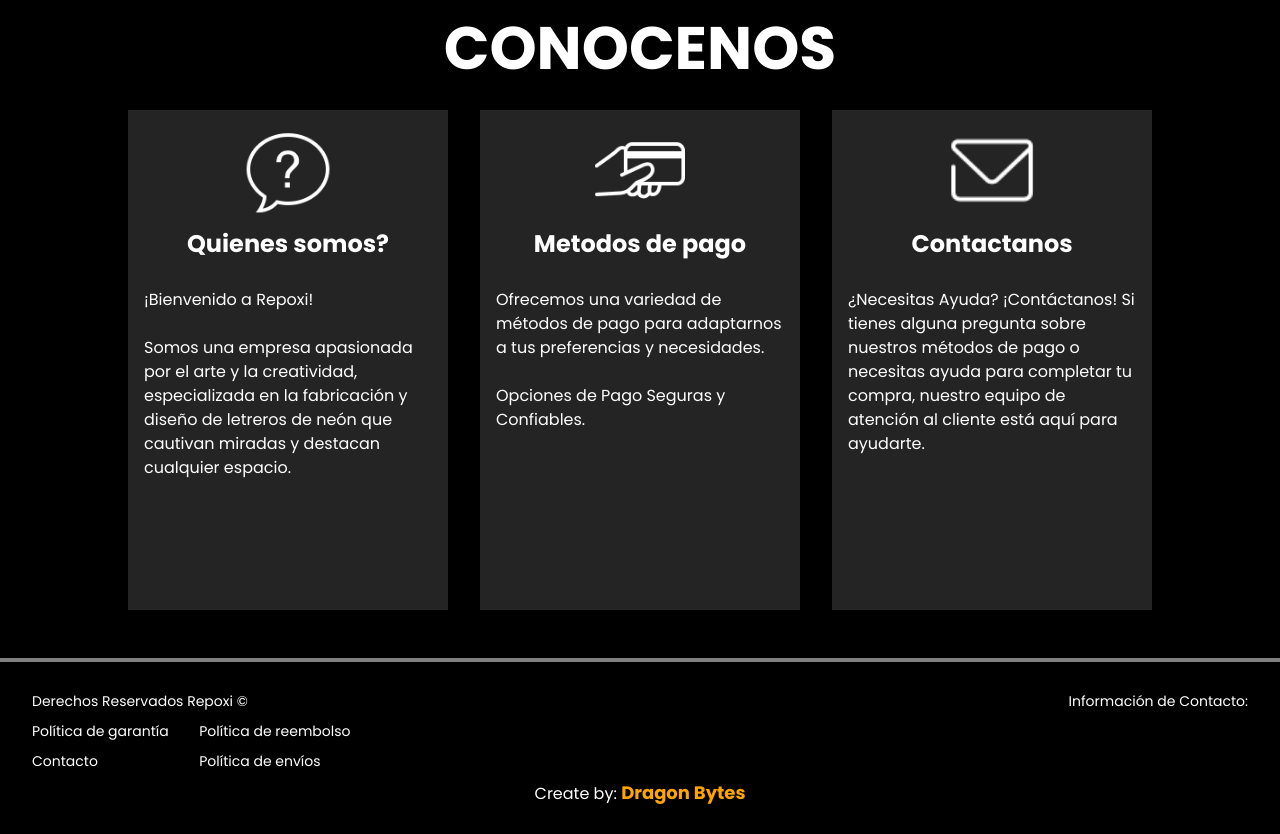
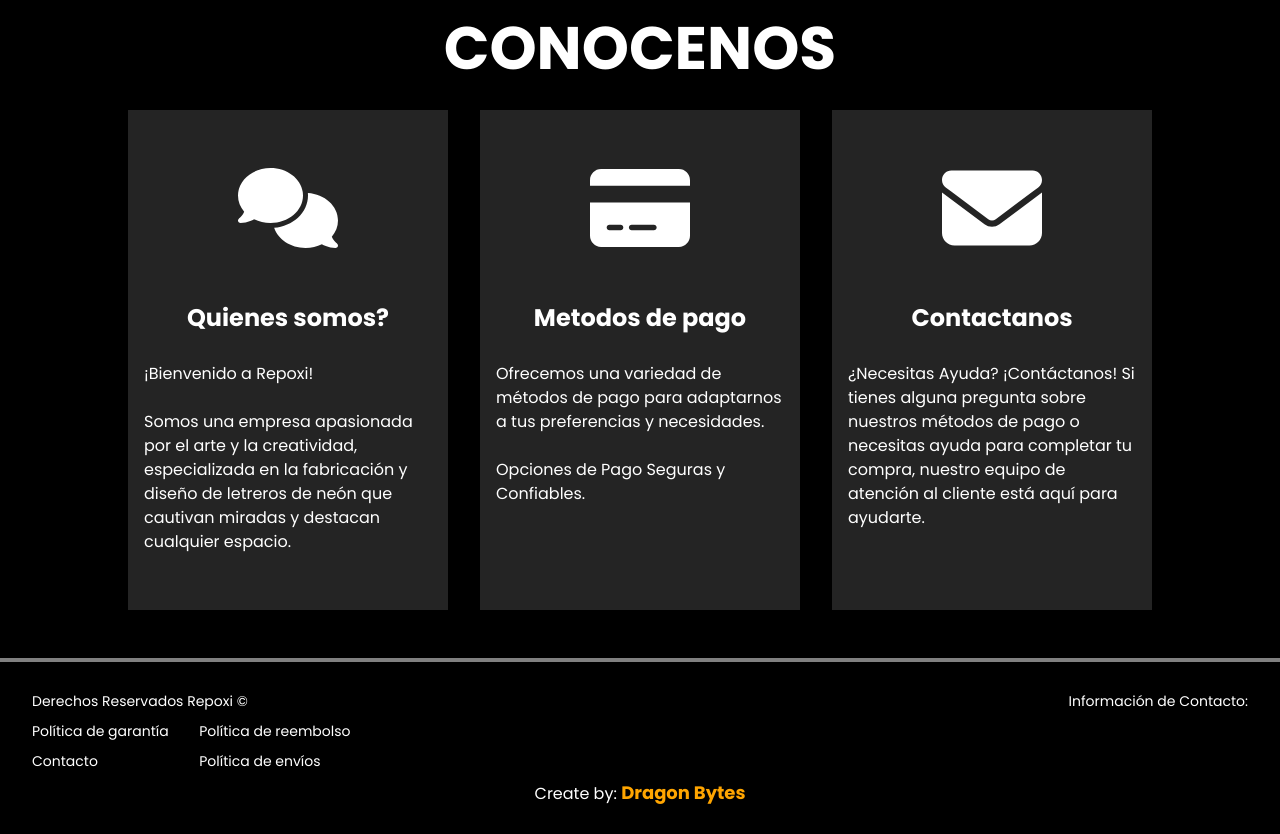
Before and after one commit to aten039/repoxi_react_vite, a React (Vite) app: page / in a window 1280 px wide. Shown: the part 1080-1914 px from the top of the page. Built offline with nearby package versions, Linux system fonts and the light colour scheme.

Commit message:
new icons

```diff
--- a/package.json
+++ b/package.json
@@ -10,6 +10,9 @@
     "preview": "vite preview"
   },
   "dependencies": {
+    "@fortawesome/fontawesome-svg-core": "^6.7.2",
+    "@fortawesome/free-solid-svg-icons": "^6.7.2",
+    "@fortawesome/react-fontawesome": "^0.2.2",
     "react": "^19.0.0",
     "react-dom": "^19.0.0",
     "react-router": "^7.1.5"
--- a/src/components/ui/OurInfo/OurInfo.module.css
+++ b/src/components/ui/OurInfo/OurInfo.module.css
@@ -23,11 +23,13 @@
     height: 500px;
 }
 
-.icon img{
-    width: 90px;
-    height: auto;
+.icon_awesome{
+    width: 100px;
+    height: 100px;
     display: block;
-    margin: 0 auto;
+    margin: 2rem auto;
+
+
 }
 
 .icon_title{
--- a/src/components/ui/OurInfo/OurInfo.tsx
+++ b/src/components/ui/OurInfo/OurInfo.tsx
@@ -1,4 +1,6 @@
+import { FontAwesomeIcon } from '@fortawesome/react-fontawesome'
 import style from "./OurInfo.module.css"
+import {faComments, faCreditCard, faEnvelope } from '@fortawesome/free-solid-svg-icons'
 
 export default function OurInfo() {
   return (
@@ -6,19 +8,19 @@ export default function OurInfo() {
       <h3 className={style.title}>Conocenos</h3>
         <div className={style.content}>
             <div className={style.icon}>
-                <img src="/img/prregunta.png" alt="icono seguridad" loading="lazy"/>
+                <FontAwesomeIcon icon={faComments} className={style.icon_awesome}/>
                 <h3 className={style.icon_title}>Quienes somos?</h3>
                 <p className={style.icon_description}>¡Bienvenido a Repoxi!</p>
                 <p className={style.icon_description}>Somos una empresa apasionada por el arte y la creatividad, especializada en la fabricación y diseño de letreros de neón que cautivan miradas y destacan cualquier espacio.</p>
             </div>
             <div className={style.icon}>
-                <img src="/img/pago.png" alt="icono precio" loading="lazy"/>
+                <FontAwesomeIcon icon={faCreditCard} className={style.icon_awesome}/>
                 <h3 className={style.icon_title}>Metodos de pago</h3>
                 <p className={style.icon_description}>Ofrecemos una variedad de métodos de pago para adaptarnos a tus preferencias y necesidades.</p>
                 <p className={style.icon_description}>Opciones de Pago Seguras y Confiables.</p>
             </div>
             <div className={style.icon}>
-                <img src="/img/contacto.png" alt="icono A tiempo" loading="lazy"/>
+                <FontAwesomeIcon icon={faEnvelope} className={style.icon_awesome}/>
                 <h3 className={style.icon_title}>Contactanos </h3>
                 <p className={style.icon_description}>¿Necesitas Ayuda? ¡Contáctanos!
                     Si tienes alguna pregunta sobre nuestros métodos de pago o necesitas ayuda para completar tu compra, nuestro equipo de atención al cliente está aquí para ayudarte.</p>
```
Also changed, not shown: src/components/ui/SocialRed/SocialRed.tsx (added), src/components/ui/SocialRed/socialRed.module.css (added), 1 other file (tests, documents, lock files or other folders).
